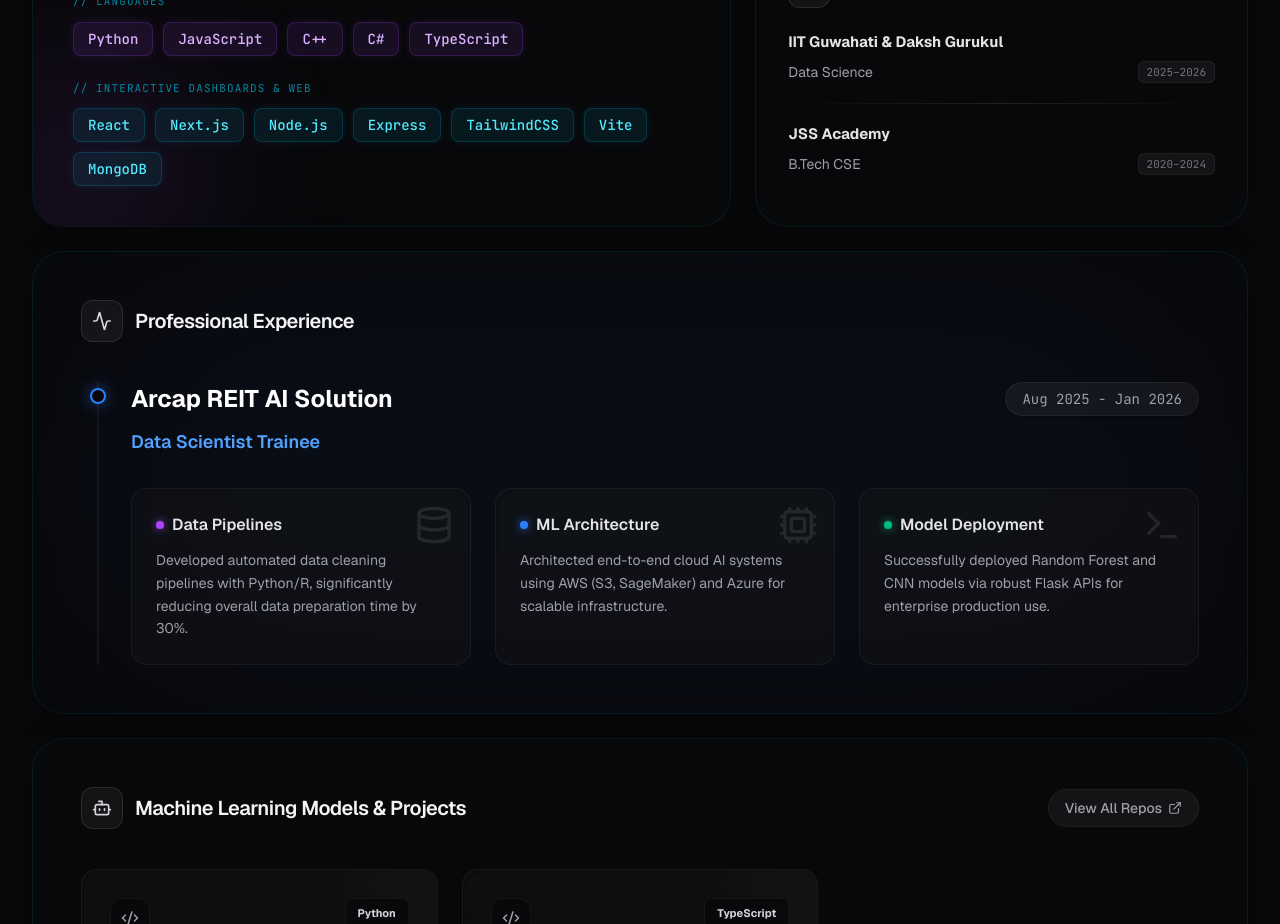
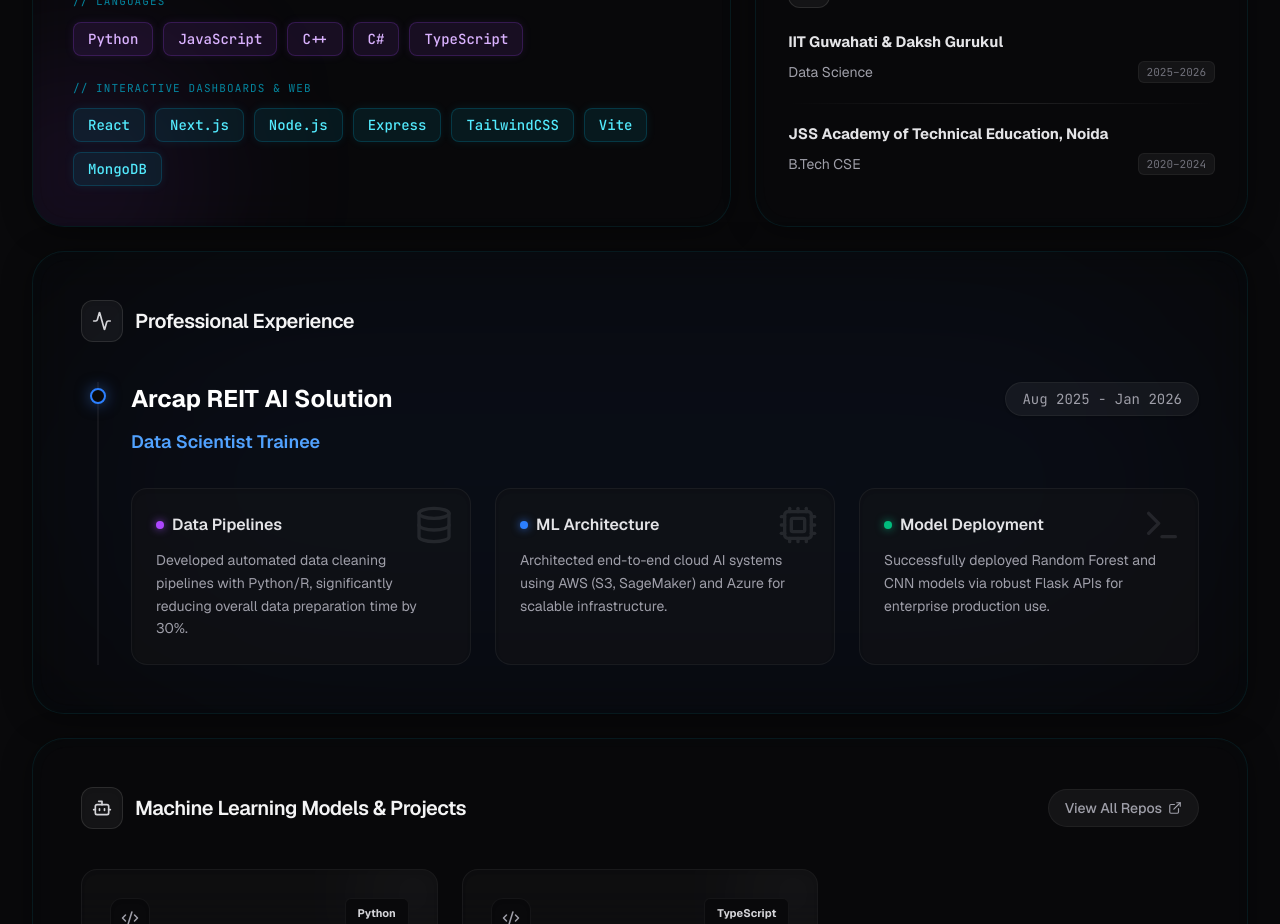
Before and after one commit to Abhi20O1/Portfolio, a React (Vite) app: page / in a window 1280 px wide. Shown: the part 1000-1924 px from the top of the page. Built offline with nearby package versions, Linux system fonts and the light colour scheme; no server answers.

Commit message:
correct clg name

```diff
--- a/src/App.tsx
+++ b/src/App.tsx
@@ -319,7 +319,7 @@ export default function App() {
               </div>
               <div className="w-full h-px bg-gradient-to-r from-white/0 via-white/10 to-white/0"></div>
               <div>
-                <p className="text-zinc-200 font-bold text-[14px] sm:text-[15px] leading-snug">JSS Academy</p>
+                <p className="text-zinc-200 font-bold text-[14px] sm:text-[15px] leading-snug">JSS Academy of Technical Education, Noida</p>
                 <div className="flex flex-wrap justify-between items-center mt-1.5 sm:mt-2 gap-2">
                   <p className="text-zinc-400 text-xs sm:text-sm">B.Tech CSE</p>
                   <p className="text-zinc-500 text-[10px] sm:text-[11px] font-mono bg-white/5 px-2 py-0.5 rounded-md border border-white/5 shrink-0 whitespace-nowrap">2020–2024</p>
```
